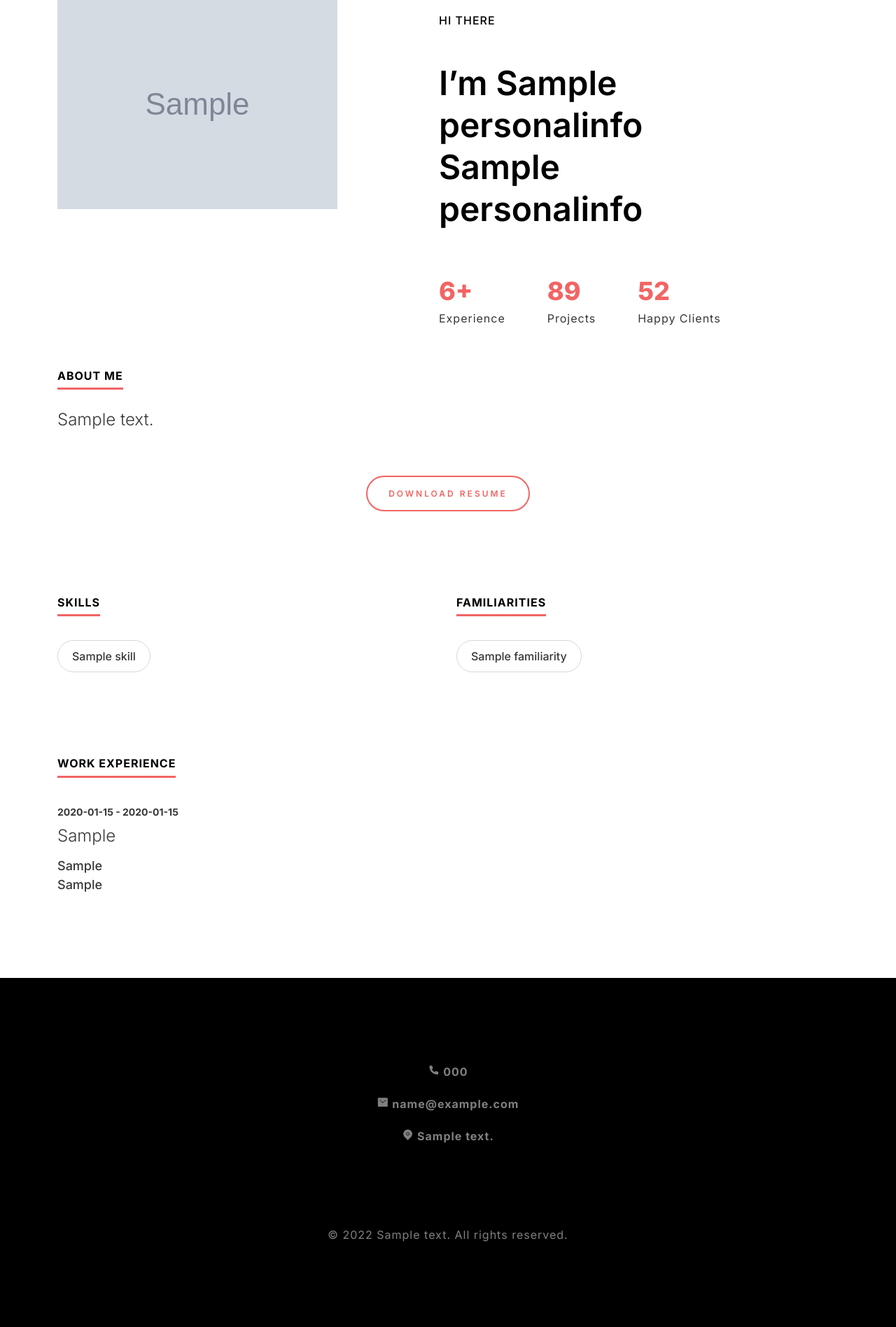
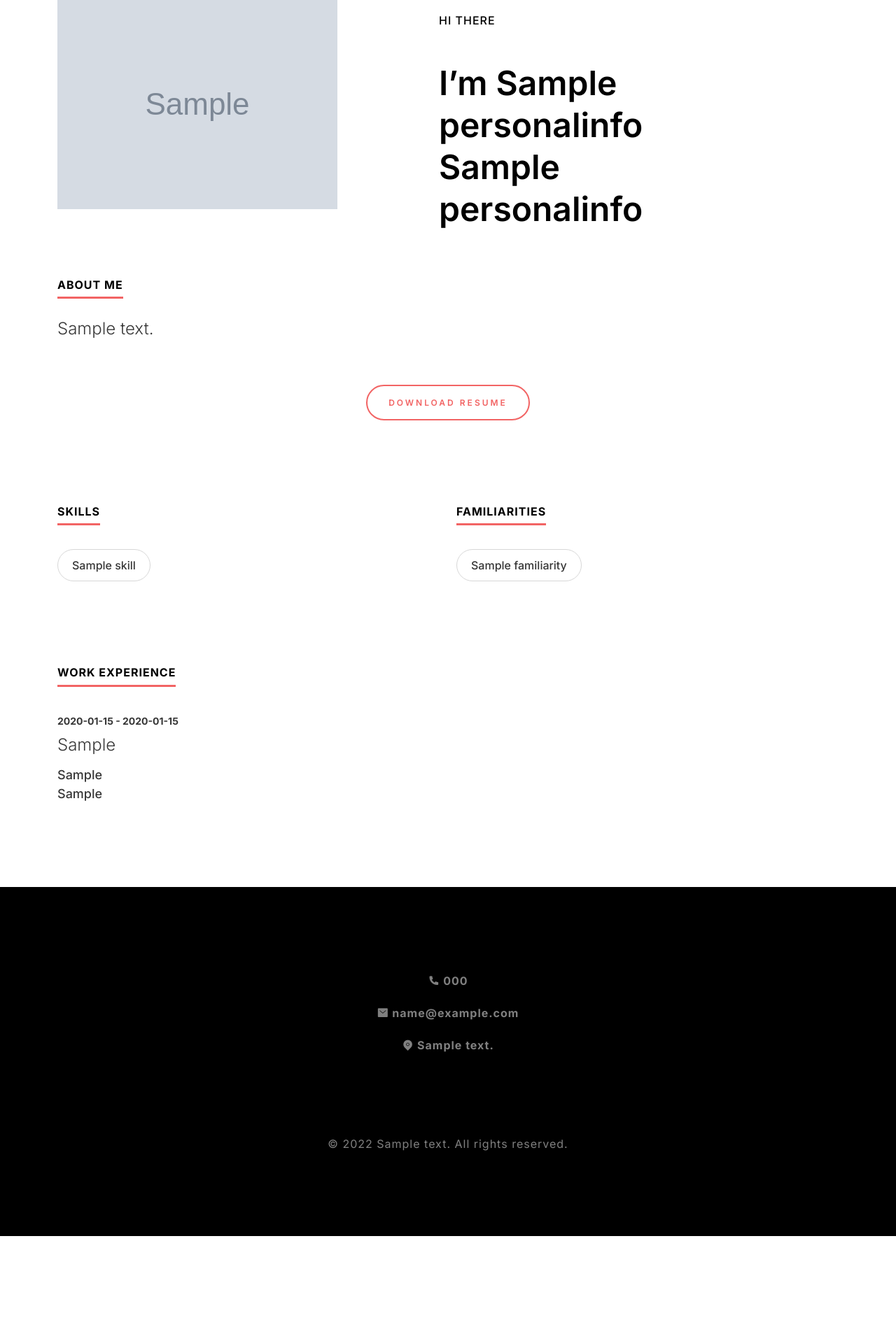
Before and after one commit to Alireza-6/Resume, a Django app: page / in a window 1280 px wide. Shown: the part 181-2078 px from the top of the page at 70% size. After the commit the page ends 1948 px from the top, so only its background shows below. Run offline with Django 4.2, Linux system fonts and the light colour scheme; tables that the repository leaves empty hold one stand-in row (values such as "Sample post"); grey boxes marked "Sample" are stand-in pictures.

Commit message:
Html and Css Files Edited

```diff
--- a/info/templates/index.html
+++ b/info/templates/index.html
@@ -60,20 +60,6 @@
                         <span>HI THERE</span>
                         I’m {{ personal_info.name }} <br> {{ personal_info.job_title }}
                     </h1>
-                    <ul class="ds-numbervalulist">
-                        <li>
-                            <strong>6+</strong>
-                            <span>Experience</span>
-                        </li>
-                        <li>
-                            <strong>89</strong>
-                            <span>Projects</span>
-                        </li>
-                        <li>
-                            <strong>52</strong>
-                            <span>Happy Clients</span>
-                        </li>
-                    </ul>
                 </section>
             </div>
         </div>
@@ -145,9 +131,9 @@
     <div class="container">
         <section>
             <ul class="ds-info">
-                <li><span><i class="ri-phone-fill"></i> {{ personal_info.phone }}</span></li>
-                <li><span><i class="ri-mail-fill"></i> {{ personal_info.email }}</span></li>
-                <li><span><i class="ri-map-pin-fill"></i> {{ personal_info.address }}</span></li>
+                <li><span><i class="ri-phone-fill footer-icon"></i> {{ personal_info.phone }}</span></li>
+                <li><span><i class="ri-mail-fill footer-icon"></i> {{ personal_info.email }}</span></li>
+                <li><span><i class="ri-map-pin-fill footer-icon"></i> {{ personal_info.address }}</span></li>
             </ul>
         </section>
         <span class="ds-copyright">© 2022 {{ site_setting.copyright_text }} All rights reserved.</span>
--- a/static/css/main.css
+++ b/static/css/main.css
@@ -123,6 +123,7 @@ span.ds-city{ color: #373737; font-weight: 500; font-size: 18px; }
 .ds-copyright a:hover{ color: #F26464; }
 
 .ds-info li{ list-style: none;color:#FFF;}
+.footer-icon{position:relative;top:2px;}
 
 
 /*-------------------------------------------------------------------------------
```
